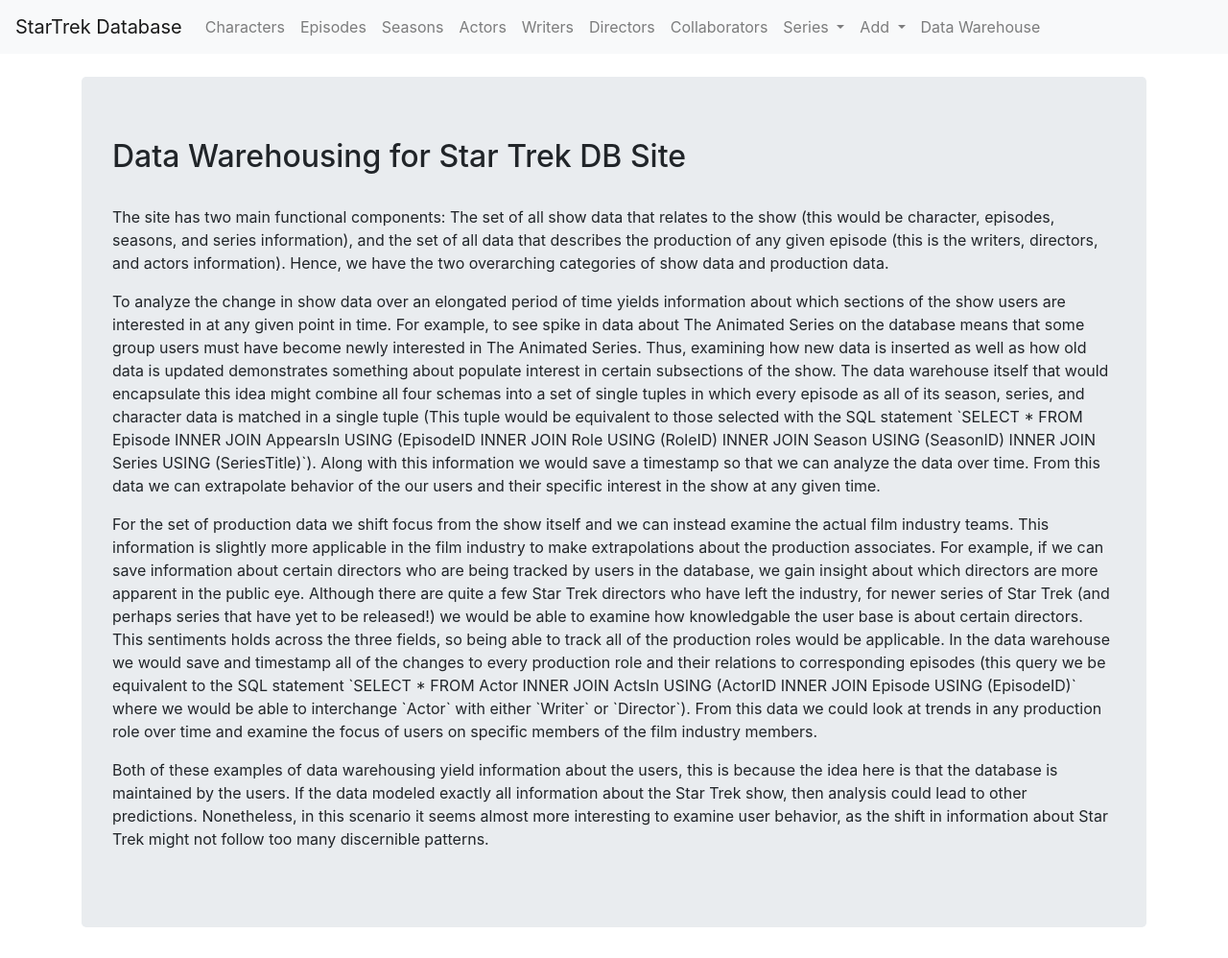
After one commit to cphalen/MPCS53001-final_project, a PHP site: page /datawarehouse.php in a window 1280 px wide. The commit adds this page. Shown: the whole page at 96% size. Run offline with PHP 8.4, Linux system fonts and the light colour scheme; data that the repository does not hold is empty; some libraries are stand-ins or nearby versions.

Commit message:
Added data wareshouse page and it is accessible through the site navigation

```diff
--- /dev/null
+++ b/datawarehouse.php
@@ -0,0 +1,25 @@
+<?php
+
+include "navigation.php";
+
+?>
+
+<div class="container">
+    <br>
+    <div class="jumbotron">
+        <h2> Data Warehousing for Star Trek DB Site </h2>
+        <br>
+        <p>
+            The site has two main functional components: The set of all show data that relates to the show (this would be character, episodes, seasons, and series information), and the set of all data that describes the production of any given episode (this is the writers, directors, and actors information). Hence, we have the two overarching categories of show data and production data.
+        </p>
+        <p>
+            To analyze the change in show data over an elongated period of time yields information about which sections of the show users are interested in at any given point in time. For example, to see spike in data about The Animated Series on the database means that some group users must have become newly interested in The Animated Series. Thus, examining how new data is inserted as well as how old data is updated demonstrates something about populate interest in certain subsections of the show. The data warehouse itself that would encapsulate this idea might combine all four schemas into a set of single tuples in which every episode as all of its season, series, and character data is matched in a single tuple (This tuple would be equivalent to those selected with the SQL statement `SELECT * FROM Episode INNER JOIN AppearsIn USING (EpisodeID INNER JOIN Role USING (RoleID) INNER JOIN Season USING (SeasonID) INNER JOIN Series USING (SeriesTitle)`). Along with this information we would save a timestamp so that we can analyze the data over time. From this data we can extrapolate behavior of the our users and their specific interest in the show at any given time.
+        </p>
+        <p>
+            For the set of production data we shift focus from the show itself and we can instead examine the actual film industry teams. This information is slightly more applicable in the film industry to make extrapolations about the production associates. For example, if we can save information about certain directors who are being tracked by users in the database, we gain insight about which directors are more apparent in the public eye. Although there are quite a few Star Trek directors who have left the industry, for newer series of Star Trek (and perhaps series that have yet to be released!) we would be able to examine how knowledgable the user base is about certain directors. This sentiments holds across the three fields, so being able to track all of the production roles would be applicable. In the data warehouse we would save and timestamp all of the changes to every production role and their relations to corresponding episodes (this query we be equivalent to the SQL statement `SELECT * FROM Actor INNER JOIN ActsIn USING (ActorID INNER JOIN Episode USING (EpisodeID)` where we would be able to interchange  `Actor` with either `Writer` or `Director`). From this data we could look at trends in any production role over time and examine the focus of users on specific members of the film industry members.
+        </p>
+        <p>
+            Both of these examples of data warehousing yield information about the users, this is because the idea here is that the database is maintained by the users. If the data modeled exactly all information about the Star Trek show, then analysis could lead to other predictions. Nonetheless, in this scenario it seems almost more interesting to examine user behavior, as the shift in information about Star Trek might not follow too many discernible patterns.
+        </p>
+    </div>
+</div>
--- a/navigation.php
+++ b/navigation.php
@@ -72,6 +72,9 @@
 					<a class="dropdown-item" href="/~cphalen/insert/series.php">Series</a>
 				</div>
 			</li>
+			<li class="nav-item">
+				<a class="nav-link" href="/~cphalen/datawarehouse.php">Data Warehouse</a>
+			</li>
 		</ul>
 	</div>
 </nav>
```
